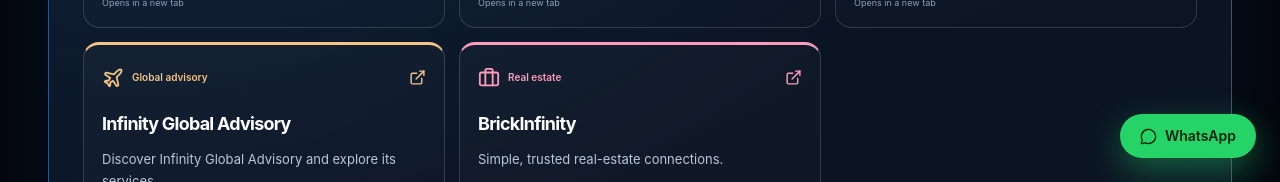
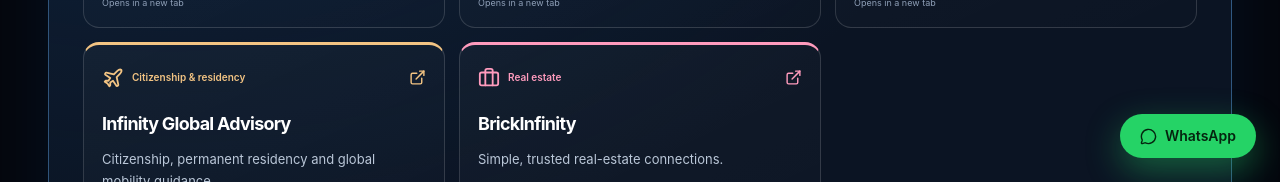
Before and after one commit to manishsirgg/manishgoswami, a React (Vite) app: page / in a window 1280 px wide. Shown: the part 618-800 px from the top of the page. Built offline with nearby package versions, Linux system fonts and the light colour scheme; the HTML template or start-up script is replaced by a standard one.

Commit message:
Clarify Infinity Global Advisory citizenship and residency services

```diff
--- a/src/App.tsx
+++ b/src/App.tsx
@@ -116,7 +116,7 @@
   { category: 'Personal growth', action: 'Build your discipline', icon: <Target size={22} />, name: 'EvoLeveX', copy: 'Men’s growth, discipline and self-mastery.', href: 'https://EvoLeveX.com' },
   { category: 'Education & career', action: 'Explore your next step', icon: <GraduationCap size={22} />, name: 'VidyaInfinity', copy: 'Career clarity and global education support.', href: 'https://vidyainfinity.com' },
   { category: 'Business & digital', action: 'Grow your digital presence', icon: <Sparkles size={22} />, name: 'InfinityGrowthTech', copy: 'Digital presence, technology and marketing support.', href: 'https://infinitygrowthtech.com' },
-  { category: 'Global advisory', action: 'Explore Infinity Global Advisory', icon: <Plane size={22} />, name: 'Infinity Global Advisory', copy: 'Discover Infinity Global Advisory and explore its services.', href: 'https://www.infinityglobaladvisory.com/' },
+  { category: 'Citizenship & residency', action: 'Explore citizenship & residency options', icon: <Plane size={22} />, name: 'Infinity Global Advisory', copy: 'Citizenship, permanent residency and global mobility guidance.', href: 'https://www.infinityglobaladvisory.com/' },
   { category: 'Real estate', action: 'Explore property connections', icon: <Briefcase size={22} />, name: 'BrickInfinity', copy: 'Simple, trusted real-estate connections.', href: 'https://BrickInfinity.com' },
 ];
 
```
